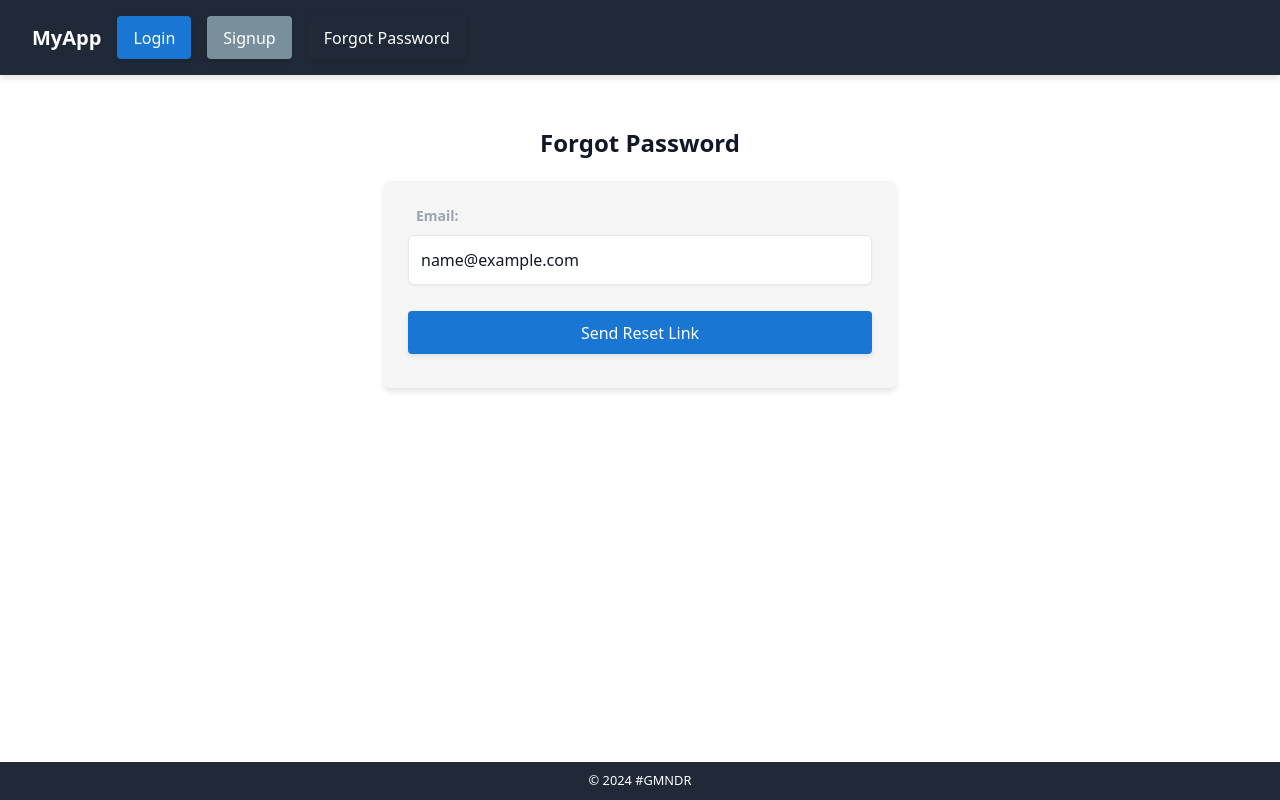
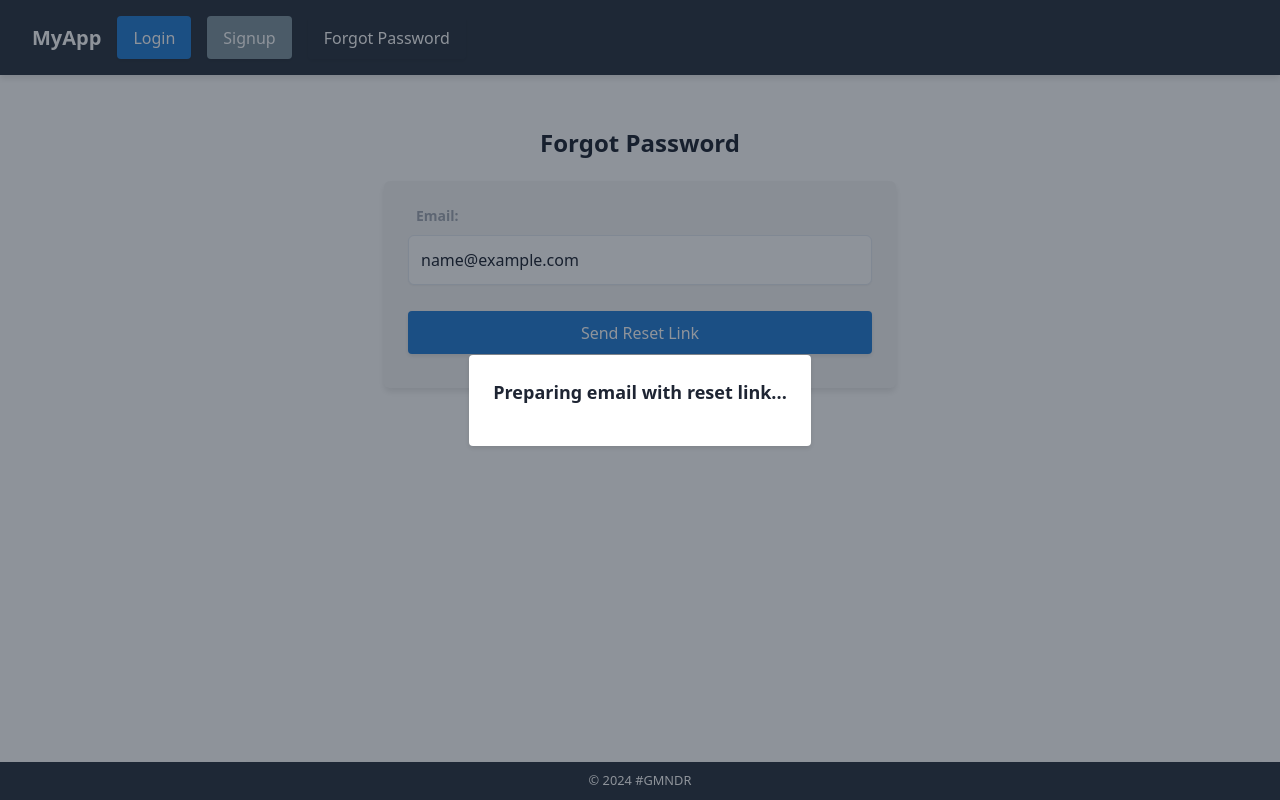
Before and after one commit to markusgemeinder/---gmndr-authentication-demo, a Next.js app: page /forgot-password in a window 1280 px wide. Both pictures are taken after typing "name@example.com" into the empty fields and a click on the button "Send Reset Link". Built offline with nearby package versions, Linux system fonts and the light colour scheme; no server answers.

Commit message:
Outsource ModalPopup to components
Improve UX for ForgotPasswordForm.js (install ModalPopup message to ForgotPasswordForm)

```diff
--- a/app/components/AuthForm/ForgotPasswordForm.js
+++ b/app/components/AuthForm/ForgotPasswordForm.js
@@ -3,23 +3,29 @@
 'use client';
 
 import { useState } from 'react';
+import { useRouter } from 'next/navigation';
 import Button from '@/app/components/Common/Button';
+import { FormContainer, FormGroup, LabelContainer, Label, Input, ButtonContainer } from './AuthFormStyles';
 import {
-  FormContainer,
-  FormGroup,
-  LabelContainer,
-  Label,
-  Input,
-  ButtonContainer,
-  WarningMessage,
-} from './AuthFormStyles';
+  BlinkingText,
+  ModalOverlay,
+  ModalHeader,
+  ModalContent,
+  ModalButtonContainer,
+} from '@/app/components/Common/ModalPopup';
 
 export default function ForgotPasswordForm() {
   const [email, setEmail] = useState('');
-  const [message, setMessage] = useState('');
+  const [showModal, setShowModal] = useState(false);
+  const [modalMessage, setModalMessage] = useState('Preparing email with reset link...');
+  const [isLinkSent, setIsLinkSent] = useState(false);
+  const router = useRouter();
 
   const handleSubmit = async (e) => {
     e.preventDefault();
+    setShowModal(true);
+    setModalMessage('Preparing email with reset link...');
+
     const response = await fetch('/api/auth/forgot-password', {
       method: 'POST',
       headers: {
@@ -27,11 +33,19 @@ export default function ForgotPasswordForm() {
       },
       body: JSON.stringify({ email }),
     });
+
     const data = await response.json();
-    setMessage(data.message);
+    setModalMessage('Reset link sent to email');
+    setIsLinkSent(true);
+  };
+
+  const handleOkClick = () => {
+    setShowModal(false);
+    router.push('/');
   };
 
   return (
+    <>
       <FormContainer onSubmit={handleSubmit}>
         <FormGroup>
           <LabelContainer>
@@ -44,7 +58,28 @@ export default function ForgotPasswordForm() {
             Send Reset Link
           </Button>
         </ButtonContainer>
-      {message && <WarningMessage>{message}</WarningMessage>}
       </FormContainer>
+
+      {showModal && (
+        <ModalOverlay>
+          <ModalContent>
+            <ModalHeader>
+              {modalMessage !== 'Reset link sent to email' ? <BlinkingText>{modalMessage}</BlinkingText> : modalMessage}
+            </ModalHeader>
+            {isLinkSent && (
+              <ModalButtonContainer>
+                <Button
+                  onClick={handleOkClick}
+                  bgColor='var(--color-button-save)'
+                  hoverColor='var(--color-button-save-hover)'
+                  color='var(--color-button-text)'>
+                  OK
+                </Button>
+              </ModalButtonContainer>
+            )}
+          </ModalContent>
+        </ModalOverlay>
+      )}
+    </>
   );
 }
--- a/app/components/Authentication/ProtectedRoute.js
+++ b/app/components/Authentication/ProtectedRoute.js
@@ -5,7 +5,7 @@
 import { useSession } from 'next-auth/react';
 import { useRouter } from 'next/navigation';
 import { useEffect } from 'react';
-import LoadingAnimation from '../Common/LoadingAnimation';
+import LoadingAnimation from '@/app/components/Common/LoadingAnimation';
 
 const ProtectedRoute = ({ children }) => {
   const { data: session, status } = useSession();
--- a/app/components/Authentication/SessionStatus.js
+++ b/app/components/Authentication/SessionStatus.js
@@ -5,7 +5,8 @@
 import { useSession, signIn, signOut } from 'next-auth/react';
 import styled from 'styled-components';
 import { useEffect, useState } from 'react';
-import Button from '../Common/Button';
+import Button from '@/app/components/Common/Button';
+import { ModalOverlay, ModalHeader, ModalContent, ModalButtonContainer } from '@/app/components/Common/ModalPopup';
 
 const StatusContainer = styled.div`
   margin-bottom: 0.4rem;
@@ -22,44 +23,10 @@ const LoginLink = styled.a`
   }
 `;
 
-const ModalOverlay = styled.div`
-  position: fixed;
-  inset: 0;
-  background-color: rgba(31, 41, 55, 0.5);
-  display: flex;
-  justify-content: center;
-  align-items: center;
-  z-index: 50;
-`;
-
-const ModalContent = styled.div`
-  background-color: #ffffff;
-  padding: 1.5rem;
-  border-radius: 0.25rem;
-  box-shadow: 0 2px 4px rgba(0, 0, 0, 0.1);
-  display: flex;
-  flex-direction: column;
-  align-items: center;
-  justify-content: center;
-`;
-
-const ModalHeader = styled.h2`
-  font-size: 1.125rem;
-  font-weight: bold;
-  margin-bottom: 1rem;
-  text-align: center;
-`;
-
 const Timer = styled.div`
   font-size: 2rem;
   margin-bottom: 1rem;
   text-align: center;
-`;
-
-const ModalButtonContainer = styled.div`
-  display: flex;
-  gap: 1rem;
-  justify-content: center;
 `;
 
 const SessionStatus = () => {
--- /dev/null
+++ b/app/components/Common/ModalPopup.js
@@ -0,0 +1,47 @@
+// /app/components/Common/ModalPopup.js
+
+import styled, { keyframes } from 'styled-components';
+
+const blinkAnimation = keyframes`
+  0% { opacity: 1; }
+  50% { opacity: 0.5; }
+  100% { opacity: 1; }
+`;
+
+export const BlinkingText = styled.p`
+  animation: ${blinkAnimation} 1s infinite;
+`;
+
+export const ModalOverlay = styled.div`
+  position: fixed;
+  inset: 0;
+  background-color: rgba(31, 41, 55, 0.5);
+  display: flex;
+  justify-content: center;
+  align-items: center;
+  z-index: 50;
+`;
+
+export const ModalContent = styled.div`
+  background-color: #ffffff;
+  padding: 1.5rem;
+  border-radius: 0.25rem;
+  box-shadow: 0 2px 4px rgba(0, 0, 0, 0.1);
+  display: flex;
+  flex-direction: column;
+  align-items: center;
+  justify-content: center;
+`;
+
+export const ModalHeader = styled.h2`
+  font-size: 1.125rem;
+  font-weight: bold;
+  margin-bottom: 1rem;
+  text-align: center;
+`;
+
+export const ModalButtonContainer = styled.div`
+  display: flex;
+  gap: 1rem;
+  justify-content: center;
+`;
--- a/app/components/Review/ReviewCard.js
+++ b/app/components/Review/ReviewCard.js
@@ -6,7 +6,7 @@ import { format } from 'date-fns';
 import { FaStar, FaStarHalfAlt, FaRegStar } from 'react-icons/fa';
 import { useRouter } from 'next/navigation';
 import { useState } from 'react';
-import Button from '../Common/Button';
+import Button from '@/app/components/Common/Button';
 import { useSession } from 'next-auth/react';
 import {
   CardContainer,
--- a/app/components/Review/ReviewForm.js
+++ b/app/components/Review/ReviewForm.js
@@ -5,7 +5,7 @@
 import { useState, useEffect } from 'react';
 import { useSession } from 'next-auth/react';
 import { FaStar, FaStarHalfAlt, FaRegStar } from 'react-icons/fa';
-import Button from '../Common/Button';
+import Button from '@/app/components/Common/Button';
 import { maskEmail } from '@/utils/maskEmail';
 import {
   FormContainer,
```
Lines whose indentation alone changed are shown as unchanged.
